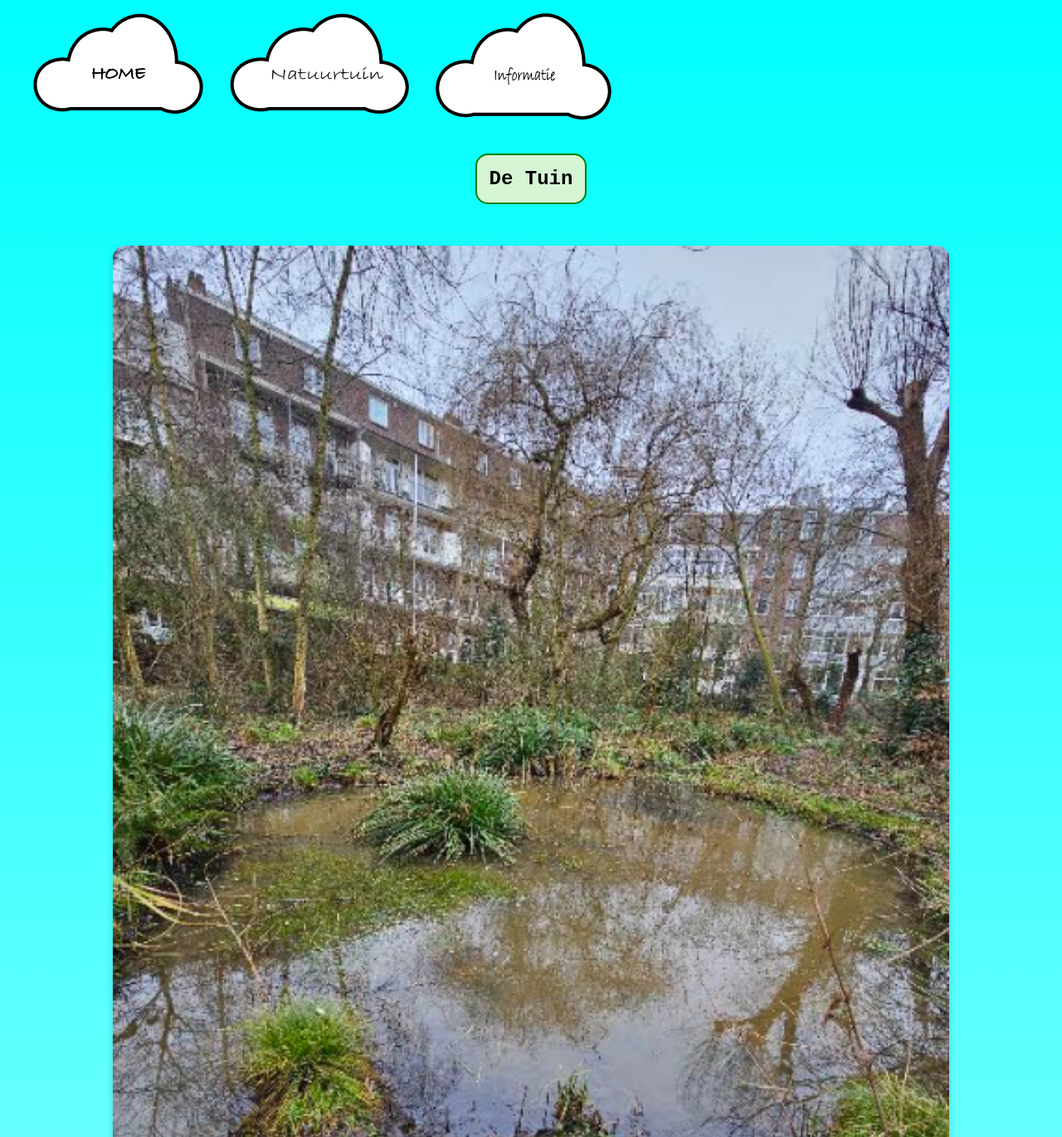
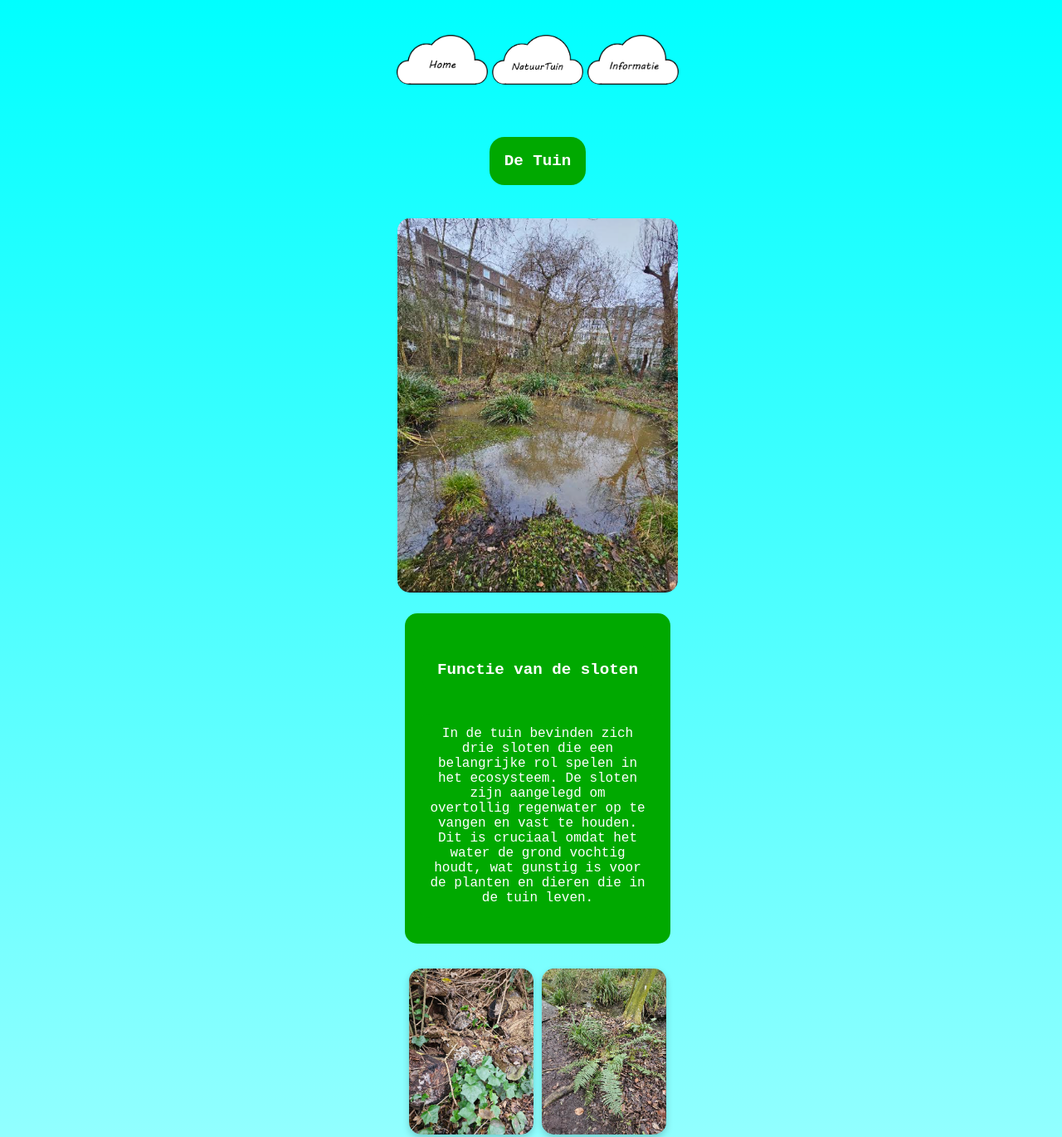
Before and after one commit to ChandroB/NatuurvanAmsterdam.nl, a plain HTML site: page natuurtuin.html in a window 1280 px wide. Shown: the top 1370 px of the page at 83% size. Drawn offline with Linux system fonts and the light colour scheme.

Commit message:
Add files via upload

```diff
--- a/natuurtuin.html
+++ b/natuurtuin.html
@@ -5,67 +5,70 @@
     <meta name="viewport" content="width=device-width, initial-scale=1.0">
     <title>De Tuin</title>
     <link rel="stylesheet" href="style.css">
-
 </head>
 
 <body>
     <header>
         <nav>
-            <ul>
+            <ul class="nav-list">
                 <li>
                     <a href="index.html">
-                        <img src="Afbeelding%20tuinen/Middel%208.png" alt="Home">
+                        <img src="Afbeelding%20tuinen/cloud%2010.png" alt="Home" class="nav-icon">
                     </a>
                 </li>
                 <li>
                     <a href="natuurtuin.html">
-                        <img src="Afbeelding%20tuinen/Middel%2011.png" alt="Natuurtuin">
+                        <img src="Afbeelding%20tuinen/cloud%208.png" alt="Natuurtuin" class="nav-icon">
                     </a>
                 </li>
                 <li>
                     <a href="informatie.html">
-                        <img src="Afbeelding%20tuinen/Middel%2010.png" alt="Informatie">
+                        <img src="Afbeelding%20tuinen/cloud%209.png" alt="Informatie" class="nav-icon">
                     </a>
                 </li>
             </ul>
         </nav>
     </header>
 
-    <main class="post-content">
-        <h1 class="bordered-text">De Tuin</h1>
-        <img src="Afbeelding%20tuinen/sloot.png" alt="Sloot in de tuin" class="single-image">
-        <div class="text-box">
+    <main>
+        <h1 class="main-title">De Tuin</h1>
+
+        <figure class="main-image">
+            <img src="Afbeelding%20tuinen/sloot.png" alt="Sloot in de tuin">
+        </figure>
+
+        <section class="info-section">
             <h2>Functie van de sloten</h2>
             <p>
                 In de tuin bevinden zich drie sloten die een belangrijke rol spelen in het ecosysteem. De sloten zijn aangelegd om overtollig regenwater op te vangen en vast te houden. Dit is cruciaal omdat het water de grond vochtig houdt, wat gunstig is voor de planten en dieren die in de tuin leven.
             </p>
-        </div>
+        </section>
 
         <div class="image-row">
             <img src="Afbeelding%20tuinen/Paddenstoelen.png" alt="Paddenstoelen">
             <img src="Afbeelding%20tuinen/Planten.png" alt="Planten">
         </div>
-        <div class="text-box">
+
+        <section class="info-section">
             <h3>Planten in de tuin</h3>
             <p>
                 De tuin herbergt een rijke biodiversiteit met inheemse planten, wilde bloemen, vochtminnende soorten en bomen. Ze bieden voedsel en schuilplaatsen voor dieren en maken de tuin een unieke groene oase.
             </p>
-        </div>
+        </section>
 
         <div class="image-row">
             <img src="Afbeelding%20tuinen/dierenschuilpaats.png" alt="Dierenschuilplaats">
             <img src="Afbeelding%20tuinen/vlinder.png" alt="Vlinder">
         </div>
-        <div class="text-box">
+
+        <section class="info-section">
             <h4>De dieren in de tuin</h4>
             <p>
                 De tuin herbergt vogels, insecten, amfibieën, kleine zoogdieren en waterdieren. Ze zorgen voor een gezond ecosysteem en dragen bij aan een gezond ecosysteem door bestuiving, zaadverspreiding en plaagbestrijding. De dieren vinden hier voedsel en schuilplaatsen.
             </p>
-        </div>
+        </section>
     </main>
 
-    <footer>
-
-    </footer>
+    <footer></footer>
 </body>
 </html>
--- a/style.css
+++ b/style.css
@@ -1,176 +1,135 @@
 body {
-    background-image: -webkit-linear-gradient(cyan, white);
+    background: linear-gradient(to bottom, cyan, white);
     font-family: 'Courier New', Courier, monospace;
+    display: flex;
+    flex-direction: column;
+    align-items: center;
+    width: 100%;
+}
+
+header {
+    text-align: center;
+    padding: 10px;
+    width: 100%;
+    max-width: 375px;
+}
+
+nav ul {
+    display: flex;
+    justify-content: center;
+    list-style: none;
+    gap: 5px;
+    max-width: 375px;
+    padding: 2%;
+}
+
+nav ul li {
     margin: 0;
+}
+
+nav ul li img {
+    width: 110px;
+}
+
+main {
+    width: 100%;
+    max-width: 375px;
+    display: flex;
+    flex-direction: column;
+    align-items: center;
+}
+
+h1, h2, h3, h4 {
+    text-align: center;
+    background-color: #00a900;
+    color: white;
+    padding: 0.9375em;
+    border-radius: 0.9375em;
+    width: fit-content;
+    margin: 1.25em auto;
+    max-width: 90%;
+    font-size: larger;
+
+}
+
+p {
+    background-color: #00a900;
+    color: white;
+    padding: 0.9375em;
+    border-radius: 0.9375em;
+    text-align: center;
+    max-width: 90%;
 }
 
 ul {
     display: flex;
-    flex-direction: row;
+    justify-content: center;
+    flex-wrap: wrap;
+    padding: 0;
+    gap: 5px;
+    max-width: 375px;
 }
 
-li {
-    margin-right: 2em;
-    list-style-type: none;
+ul li {
+    list-style: none;
+    display: flex;
+    justify-content: center;
 }
 
-element.style {
-    width: fit-content;
-}
-
-img {
-    width: 100%;
+ul li img, figure img {
+    width: 90%;
     border-radius: 0.9375em;
-}
-
-h1 {
-    border: 0.125em solid green;
-    border-radius: 0.9375em;
-    padding: 0.9375em;
-    background-color: #d5f5d5;
-    color: black;
-    font-size: 1.5em;
-    font-family: 'Courier New', Courier, monospace;
-    text-align: center;
-    width: fit-content;
-    margin: 1.25em auto;
-}
-
-.post-content {
-    display: flex;
-    flex-direction: column;
-    align-items: center;
-    gap: 1.25em;
-    padding: 0.625em;
-}
+    justify-content: center;
+    }
 
 .image-row {
     display: flex;
     justify-content: center;
-    gap: 0.9375em;
+    gap: 10px;
+    flex-wrap: wrap;
+    width: 100%;
+    max-width: 375px;
 }
 
 .image-row img {
-    width: 100%;
+    width: 48%;
+    max-width: 150px;
     border-radius: 0.9375em;
     box-shadow: 0 0.25em 0.5em rgba(0, 0, 0, 0.2);
+
 }
 
-.single-image {
-    width: 80%;
-    border-radius: 0.9375em;
-    box-shadow: 0 0.25em 0.5em rgba(0, 0, 0, 0.2);
-}
-
-.text-box {
-    background-color: green;
+section {
+    background-color: #00a900;
     color: white;
     padding: 0.9375em;
     border-radius: 0.9375em;
-    width: 80%;
+    margin-bottom: 1.25em;
     text-align: center;
-    box-shadow: 0 0.25em 0.5em rgba(0, 0, 0, 0.2);
+    width: 90%;
+    max-width: 290px;
+    gap: 1px;
 }
 
-.bordered-section {
-    border: 0.125em solid green;
-    border-radius: 0.9375em;
-    padding: 0.9375em;
-    background-color: green;
-    color: white;
-    margin: 0.625em auto;
+figure {
     text-align: center;
-    box-shadow: 0 0.25em 0.5em rgba(0, 0, 0, 0.2);
+    margin-bottom: 1.25em;
+    width: 100%;
+    max-width: 375px;
 }
 
-.container {
-    display: flex;
-    justify-content: center;
-    align-items: center;
-    gap: 0.625em;
+footer {
+    margin-top: 1.25em;
+    text-align: center;
+    padding: 0.9375em;
+    width: 100%;
+    max-width: 375px;
+}
+
+div img{
+    width: 350px;
 }
 
 .image-row {
-    display: flex;
-    justify-content: center;
-    gap: 0.625em;
-    margin: 1.25em 0;
-}
-
-.image-row img {
-    border-radius: 0.9375em;
-}
-
-.single-image {
-    width: 80%;
-    border-radius: 0.9375em;
-    display: block;
-    margin: 1.25em auto;
-}
-
-.flex-section {
-    display: flex;
-    justify-content: center;
-    align-items: center;
-    gap: 0.625em;
-    margin-top: 1.25em;
-}
-
-.flex-section img {
-    border-radius: 0.9375em;
-}
-
-.flex-section .text-box {
-    background-color: green;
-    color: white;
-    padding: 1.25em;
-    border-radius: 0.9375em;
-    width: 50%;
-    text-align: center;
-    box-shadow: 0 0.25em 0.5em rgba(0, 0, 0, 0.2);
-}
-
-.bordered-text {
-    border: 2px solid green;
-    border-radius: 15px;
-    padding: 15px;
-    background-color: #d5f5d5;
-    width: fit-content;
-    margin: 10px auto;
-}
-
-.post-content {
-    display: flex;
-    flex-direction: column;
-    align-items: center;
-    gap: 20px;
     padding: 10px;
 }
-
-.image-row {
-    display: flex;
-    justify-content: center;
-    gap: 15px;
-}
-
-.image-row img {
-    width: 50%;
-    border-radius: 15px;
-    box-shadow: 0 4px 8px rgba(0, 0, 0, 0.2);
-}
-
-.single-image {
-    width: 80%;
-    border-radius: 15px;
-    box-shadow: 0 4px 8px rgba(0, 0, 0, 0.2);
-}
-
-.text-box {
-    background-color: green;
-    color: white;
-    padding: 15px;
-    border-radius: 15px;
-    width: 80%;
-    text-align: center;
-    box-shadow: 0 4px 8px rgba(0, 0, 0, 0.2);
-}
```
Also changed, not shown: index.html (+13 -16 lines), informatie.html (+24 -31 lines), Afbeelding tuinen/Middel 1.png (added), Afbeelding tuinen/cloud 10.png (added), Afbeelding tuinen/cloud 8.png (added), Afbeelding tuinen/cloud 9.png (added), Afbeelding tuinen/middel 5.png (added), Afbeelding tuinen/middel 8.png (added).
